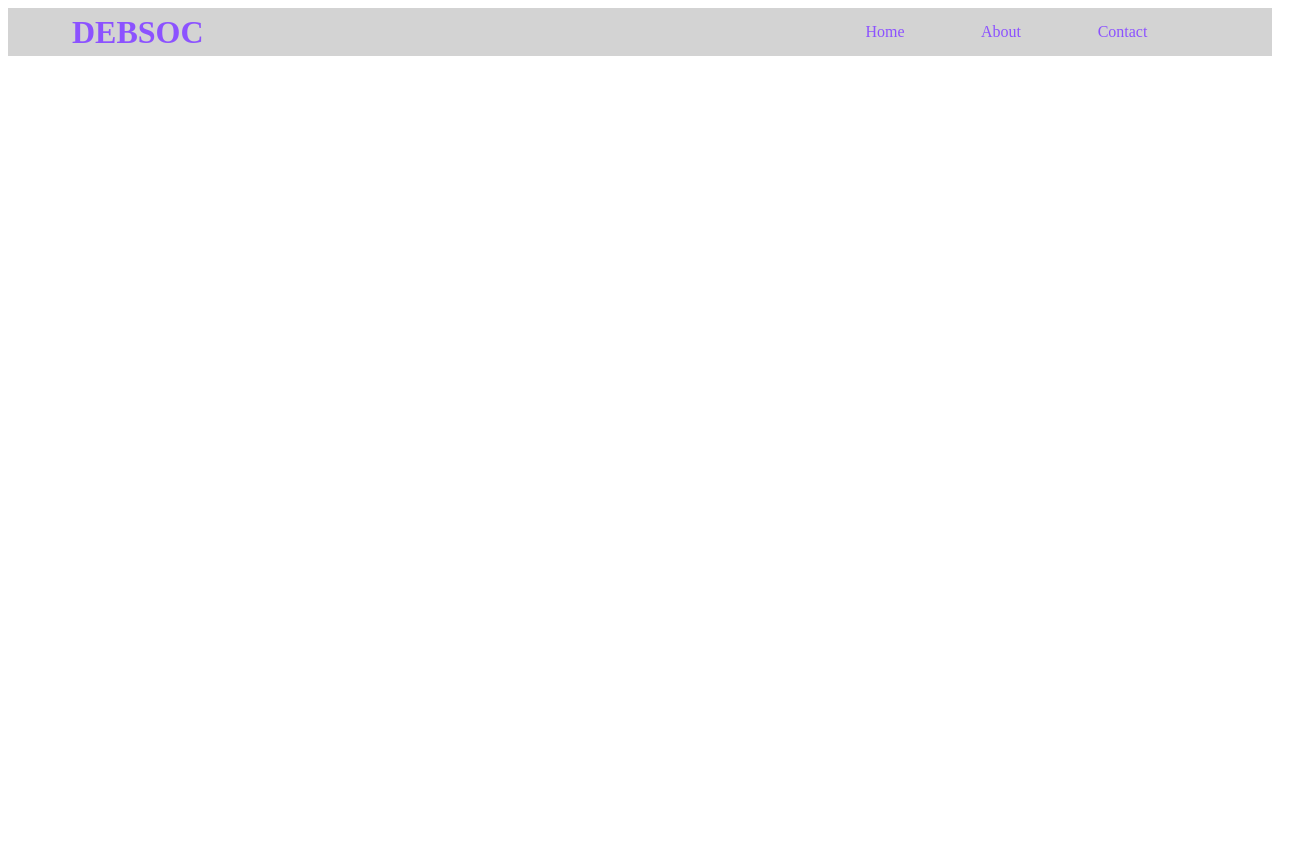
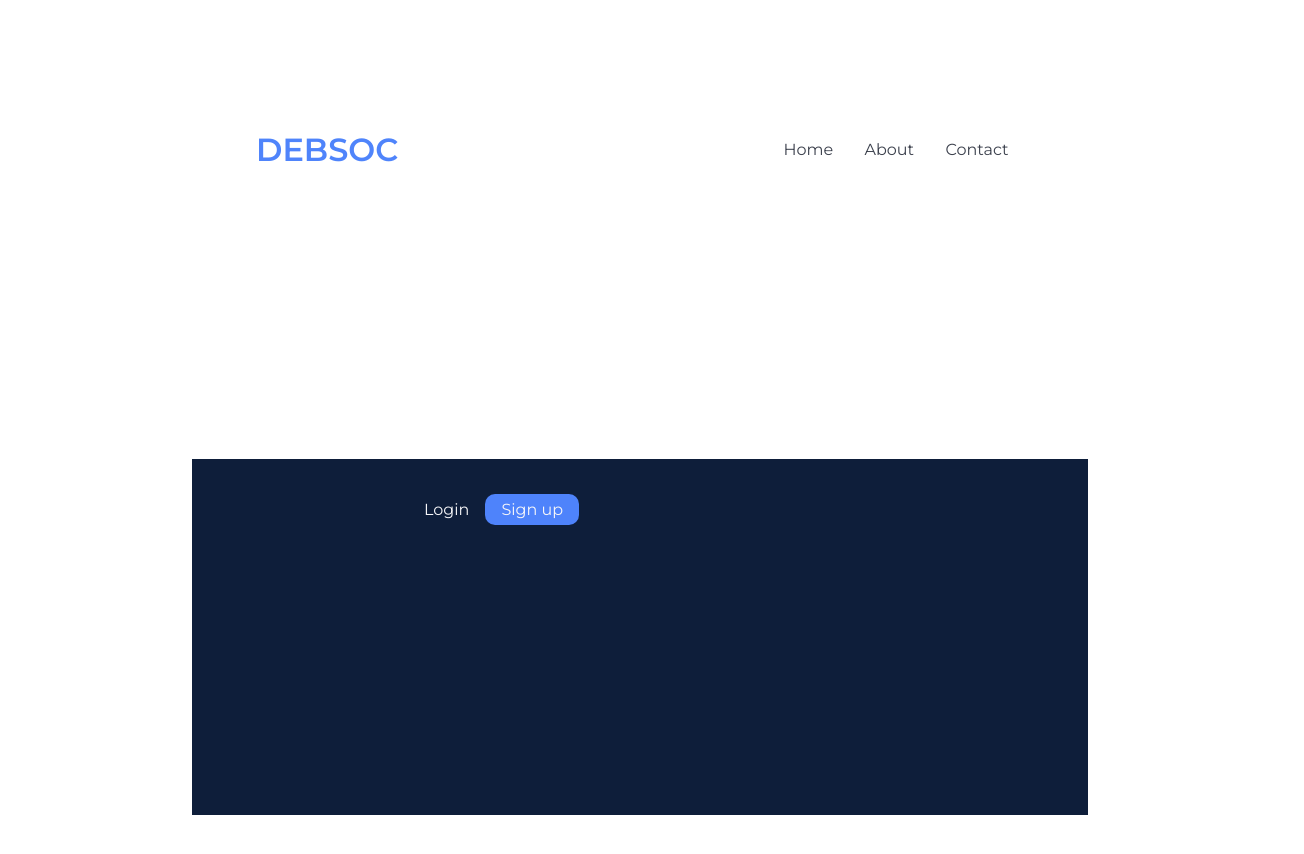
Before and after one commit to abhi-cyber/DEBSOC-Website, a plain HTML site: page index.html in a window 1280 px wide. Shown: the whole page, 1304 px wide, since content can reach past the window. Before the commit the page ends 800 px from the top, so only its background shows below. Drawn offline with Linux system fonts and the light colour scheme.

Commit message:
Nabar | Sections Allignment

```diff
--- a/CSS/index.css
+++ b/CSS/index.css
@@ -1,14 +1,37 @@
+@import url('https://fonts.googleapis.com/css2?family=Montserrat:wght@100;200;300;400;500;600;700&display=swap');
+
+*{
+    padding: 0;
+    margin: 0;
+}
+
+body{
+    margin: 95px;
+    display: flex;
+    flex-direction: column;
+    align-items: center;
+    justify-content: center;
+    font-family: 'Montserrat';
+}
+
+#main{
+    display:flex;
+    width: 70vw;
+    height: 90vh;
+    flex-direction: row;
+    flex-wrap: wrap;
+    position: relative;
+}
 
 /*----------------NAV---------------*/
 
 #nav{
     width: 100%;
-    height: 6vh;
+    margin-top: 2.19rem;
     display: flex;
     align-items: center;
     flex-direction: row;
     font-family: 'Montserrat';
-    background-color: #D3D3D3;
 }
 
 a{
@@ -22,14 +45,54 @@ a{
     padding: 0 4rem 0;
     font-size: 2rem;
     font-weight: 600;
-    color: #8c52ff;
+    color: #4f84fb;
 }
 .navlinks{
     flex: 0.4;
     font-size: 1rem;
-    color: #8c52ff;
+    color: #3c414d;
     display: flex;
     align-items: center;
     justify-content: space-evenly;
     padding: 0 3rem 0 0;
 }
+
+.login__signup{
+    width: 100%;
+    margin-top: 2.19rem;
+    margin-left: 13.5rem;
+    display: flex;
+    align-items: center;
+    flex-direction: row;
+    font-family: 'Montserrat';
+}
+
+.login__signup button{
+    font-size: 1rem;
+    font-family: 'montserrat';
+    padding: 0.4rem 1rem;
+    background-color: rgba(0,0,0,0);
+    outline: none;
+    border: none;
+    font-weight: 400;
+    color: #f6f6f8;
+    border-radius: 10px
+}
+
+.login__signup button:nth-child(2){
+    background-color: #4e83fb;
+}
+/*----------------SECTIONS---------------*/
+
+.sec1{
+    display: flex;
+    flex: 60%;
+    flex-direction: column;
+}
+
+.sec2{
+    display: flex;
+    flex: 40%;
+    flex-direction: column;
+    background-color: #0e1e3a;
+}
--- a/index.html
+++ b/index.html
@@ -13,6 +13,8 @@
 </head>
 <body>
     <main id="main">
+        <!------------------------------------ Sections -------------------------------------------------->
+        <div class="sec1">
             <!-------------------------------------- NAVBAR ---------------------------------->
             <nav id="nav">
                 <a href="#" class="logo">DEBSOC</a>
@@ -22,6 +24,14 @@
                     <a href="contact.html">Contact</a>
                 </div>
             </nav>
+        </div>
+        <div class="sec2">
+            <div class="login__signup">
+                <button class="login">Login</button>
+                <button class="signup">Sign up</button>
+            </div>
+        </div>
+
     </main>
 </body>
 </html>
```
Lines whose indentation alone changed are shown as unchanged.
